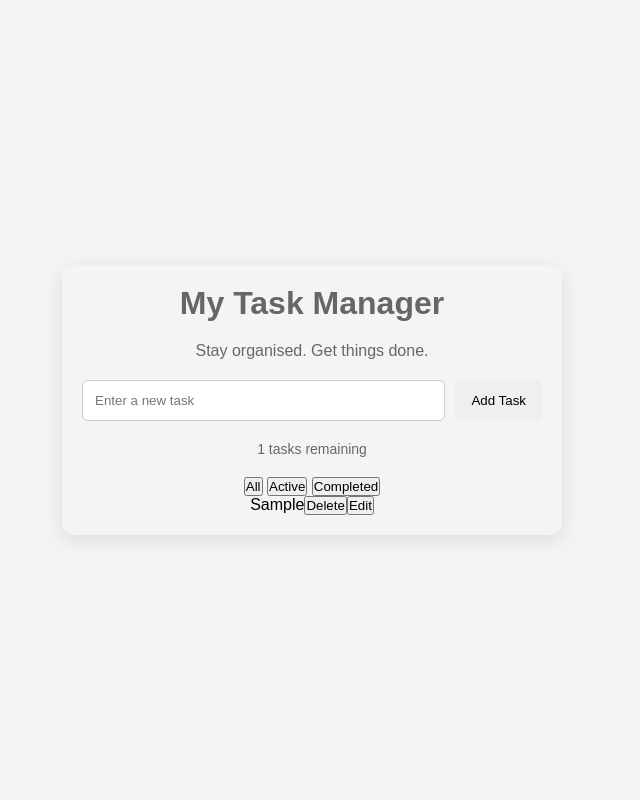
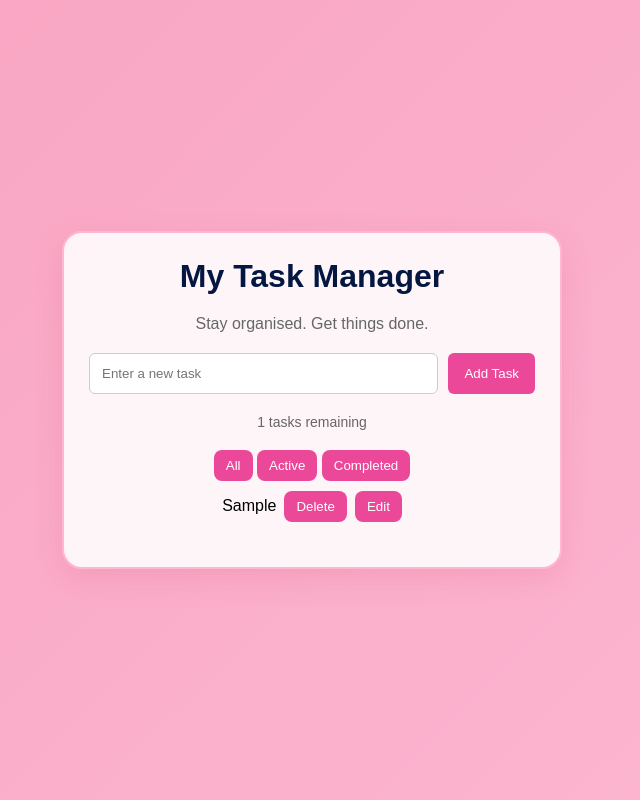
Before and after one commit to khashanekatleho3-a11y/my-portfolio, a plain HTML site: page task-manager/index.html in a window 1280 px wide. Both pictures are taken after typing "Sample" into the empty fields and a click on the button "Add Task". Shown: the whole page, without its empty margins (328-968 px from the left). Drawn offline with Linux system fonts and the light colour scheme.

Commit message:
Style task manager with pink theme

```diff
--- a/task-manager/style.css
+++ b/task-manager/style.css
@@ -81,3 +81,72 @@ h1{
     text-decoration: line-through;
     opacity: 0.6;
 }
+
+
+/* 🎀 Pink Task Manager Theme */
+
+body {
+    background: linear-gradient(
+        -45deg,
+        #ffe0ec,
+        #ffc0d9,
+        #f8a5c2,
+        #fff0f5
+    );
+    background-size: 400% 400%;
+    animation: pinkBackground 12s ease infinite;
+    min-height: 100vh;
+}
+
+@keyframes pinkBackground {
+    0% {
+        background-position: 0% 50%;
+    }
+    50% {
+        background-position: 100% 50%;
+    }
+    100% {
+        background-position: 0% 50%;
+    }
+}
+
+/* Pink task box */
+.task-container {
+    background: rgba(255, 255, 255, 0.88);
+    border: 2px solid #ffb6d0;
+    border-radius: 20px;
+    box-shadow: 0 10px 30px rgba(214, 51, 108, 0.15);
+    padding: 25px;
+}
+
+/* Pink buttons */
+button {
+    background-color: #ec4899;
+    color: white;
+    border: none;
+    border-radius: 8px;
+    padding: 8px 12px;
+    cursor: pointer;
+}
+
+button:hover {
+    background-color: #db2777;
+}
+
+
+
+/* Add space between task text and buttons */
+li {
+    padding: 10px;
+    margin-bottom: 10px;
+}
+
+li button {
+    margin-left: 8px;
+}
+
+
+/* Blue Task Manager heading */
+h1 {
+    color: #041740;
+}
```
